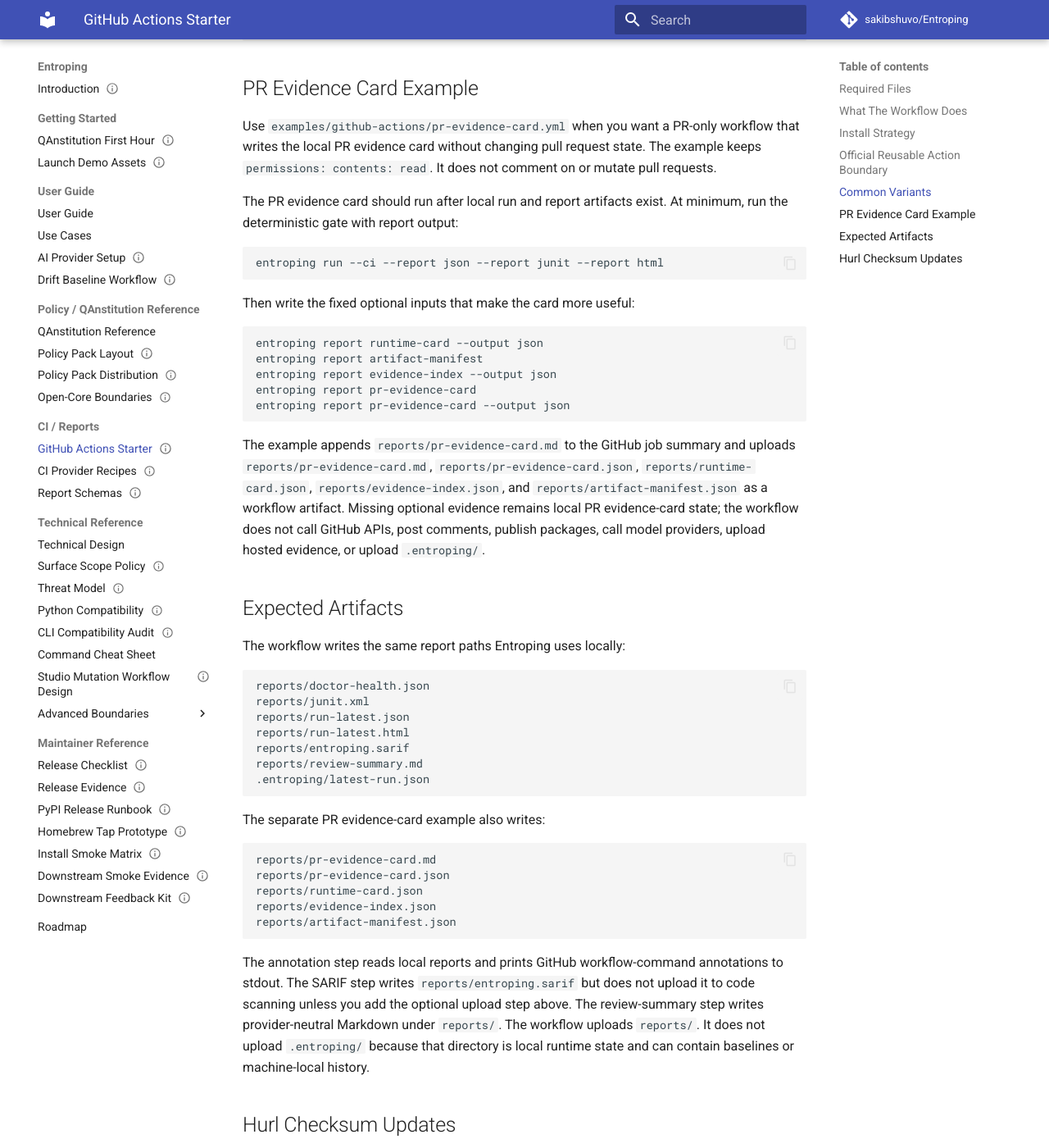
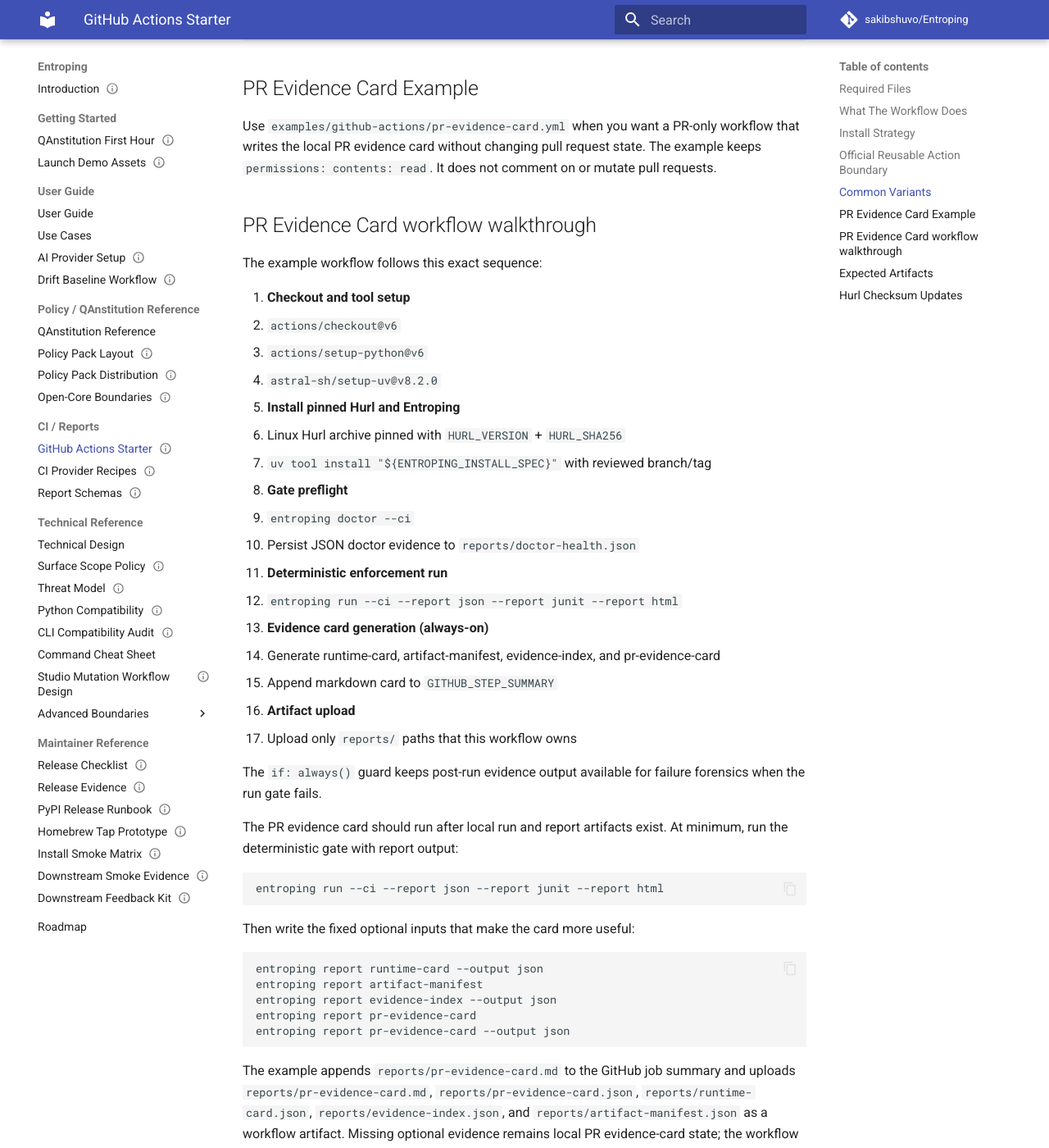
Before and after one commit to sakibshuvo/Entroping, an MkDocs documentation site: the page built from docs/user/GITHUB_ACTIONS_STARTER.md, in a window 1280 px wide and 1400 px high, scrolled down 4131 px. Shown: the whole window at 82% size. Built offline with MkDocs 1.6.1 and Material for MkDocs 9.7.7, drawn with Linux system fonts in a browser that asks for light colours; comment, search, counter and statistics services are not loaded.

Commit message:
docs: add github pr evidence card walkthrough

```diff
--- a/docs/user/GITHUB_ACTIONS_STARTER.md
+++ b/docs/user/GITHUB_ACTIONS_STARTER.md
@@ -214,6 +214,36 @@
 state. The example keeps `permissions: contents: read`.
 It does not comment on or mutate pull requests.
 
+## PR Evidence Card workflow walkthrough
+
+The example workflow follows this exact sequence:
+
+1. **Checkout and tool setup**
+   - `actions/checkout@v6`
+   - `actions/setup-python@v6`
+   - `astral-sh/setup-uv@v8.2.0`
+
+2. **Install pinned Hurl and Entroping**
+   - Linux Hurl archive pinned with `HURL_VERSION` + `HURL_SHA256`
+   - `uv tool install "${ENTROPING_INSTALL_SPEC}"` with reviewed branch/tag
+
+3. **Gate preflight**
+   - `entroping doctor --ci`
+   - Persist JSON doctor evidence to `reports/doctor-health.json`
+
+4. **Deterministic enforcement run**
+   - `entroping run --ci --report json --report junit --report html`
+
+5. **Evidence card generation (always-on)**
+   - Generate runtime-card, artifact-manifest, evidence-index, and pr-evidence-card
+   - Append markdown card to `GITHUB_STEP_SUMMARY`
+
+6. **Artifact upload**
+   - Upload only `reports/` paths that this workflow owns
+
+The `if: always()` guard keeps post-run evidence output available for failure
+forensics when the run gate fails.
+
 The PR evidence card should run after local run and report artifacts exist. At
 minimum, run the deterministic gate with report output:
 
```
Also changed, not shown: docs/user/CI_PROVIDER_RECIPES.md (+23 -0 lines), 1 other file.
